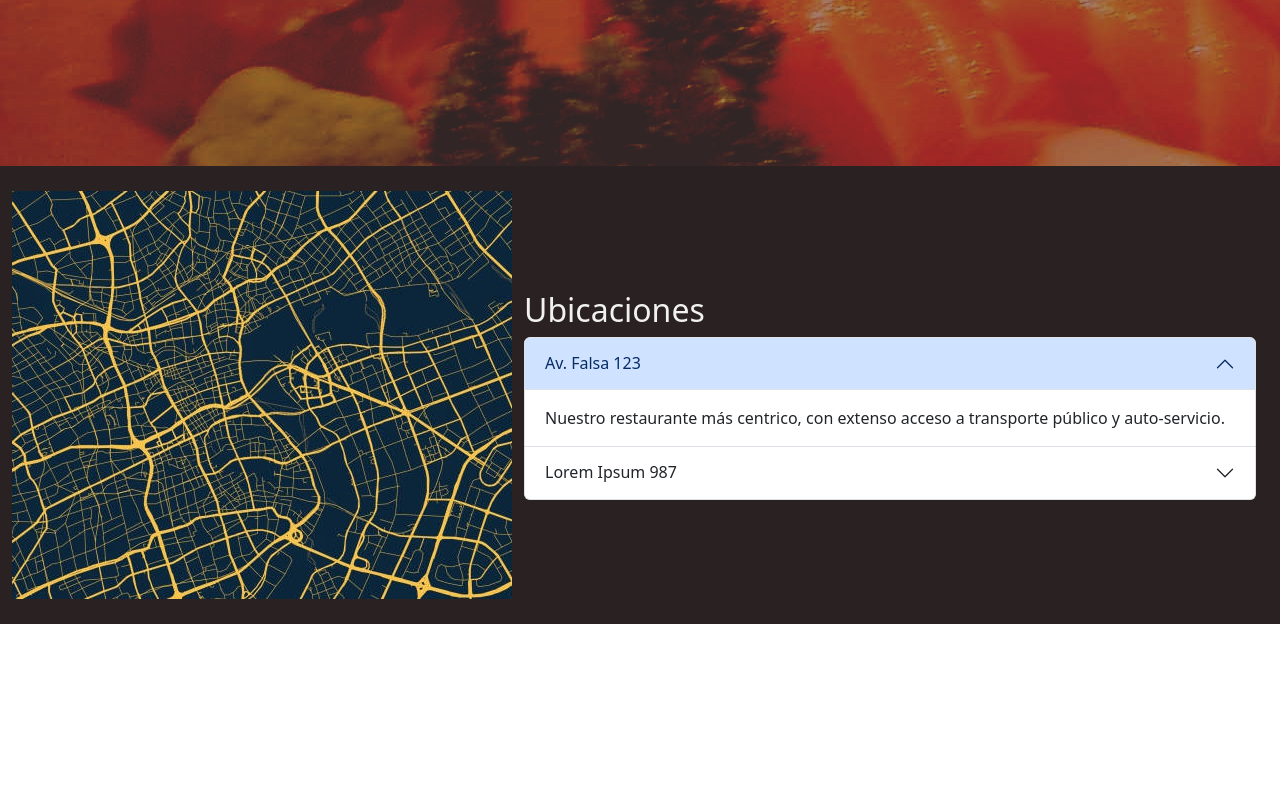
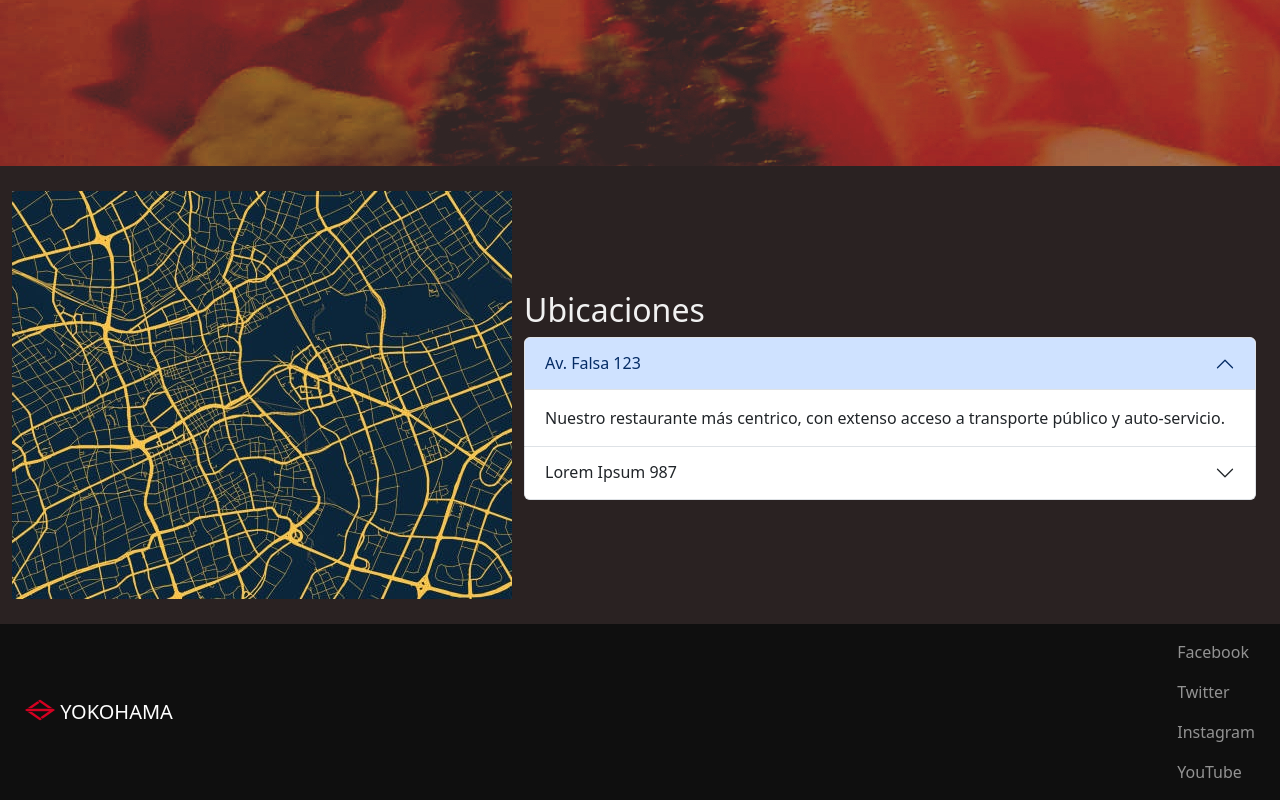
Before and after one commit to at-campos/bootstrap-tarea-ebac, a plain HTML site: page index.html in a window 1280 px wide. Shown: the part 1197-1997 px from the top of the page. Before the commit the page ends 1821 px from the top, so only its background shows below. Drawn offline with nearby package versions, Linux system fonts and the light colour scheme.

Commit message:
quick footer

```diff
--- a/css/main.scss
+++ b/css/main.scss
@@ -1,9 +1,12 @@
 $offWhite: #f1f1f1;
 $cocoaBrown: #2a2222;
+$codGray: #0f0f0f;
+$defaultPadding: 25px;
 
 .topNavbar {
     background-color: #2a2222;
 }
+
 .presentation {
     background-image: url("../img/banner.jpg");
     background-repeat: no-repeat;
@@ -28,7 +31,7 @@ $cocoaBrown: #2a2222;
 .locations {
     display: flex;
     background-color: $cocoaBrown;
-    padding: 25px;
+    padding: $defaultPadding;
 
     &__map {
         display: flex;
@@ -45,3 +48,14 @@ $cocoaBrown: #2a2222;
         color: $offWhite;
     }
 }
+
+.bottomNavbar {
+    background-color: $codGray;
+
+    &__brand {
+        padding-left: $defaultPadding;
+    }
+    &__nav {
+        padding-right: $defaultPadding;
+    }
+}
--- a/index.html
+++ b/index.html
@@ -98,6 +98,26 @@
       </div>
       </div>
     </div>
+    <footer class="navbar bottomNavbar" data-bs-theme="dark">
+      <a class="navbar-brand bottomNavbar__brand" href="#">
+        <img src="img/Emblem_Yokohama.svg" alt="Logo" width="30" height="24" class="d-inline-block align-text-top">
+        YOKOHAMA
+      </a>
+      <ul class="navbar-nav bottomNavbar__nav">
+        <li class="nav-item">
+          <a class="nav-link" href="#">Facebook</a>
+        </li>
+        <li class="nav-item">
+          <a class="nav-link" href="#">Twitter</a>
+        </li>
+        <li class="nav-item">
+          <a class="nav-link" href="#">Instagram</a>
+        </li>
+        <li class="nav-item">
+          <a class="nav-link" href="#">YouTube</a>
+        </li>
+      </ul>
+    </footer>
     <script src="https://cdn.jsdelivr.net/npm/bootstrap@5.3.3/dist/js/bootstrap.bundle.min.js" integrity="sha384-YvpcrYf0tY3lHB60NNkmXc5s9fDVZLESaAA55NDzOxhy9GkcIdslK1eN7N6jIeHz" crossorigin="anonymous"></script>
 </body>
 </html>
```
Also changed, not shown: css/main.css, 1 other file.
